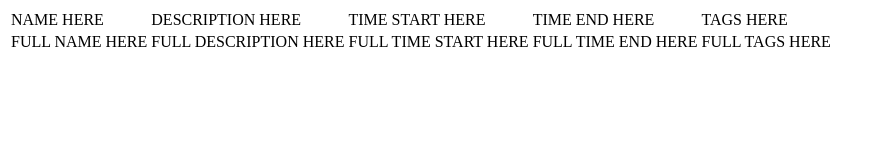
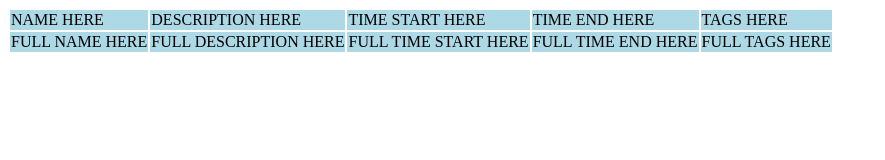
Before and after one commit to GalacticCow/Personal-Organizer-Project, a plain HTML site: page list.html in a window 1280 px wide. Shown: the whole page, without its empty margins (0-885 px from the left). Drawn offline with Linux system fonts and the light colour scheme.

Commit message:
small html/css tweaks for sanity

```diff
--- a/list.html
+++ b/list.html
@@ -4,7 +4,7 @@
     <meta charset="UTF-8">
     <title></title>
     <style>
-        p {
+        td {
             border-width: 5px;
             border-color: red;
             background-color: lightblue;
--- a/scripts.js
+++ b/scripts.js
@@ -251,6 +251,7 @@ function combineLists(list1, list2) {
     return arrayUnique(list1.concat(list2));
 }
 
+/*These are some test elements.*/
 masterItems.push(new Item("dog", "This is a dog.  It's pretty cool", "", "", "animal cute"));
 masterItems.push(new Item("cat", "This is a cat.  It's pretty nice", "", "", "animal cute"));
 masterItems.push(new Item("robot", "This is a robot.  Beep boop.", "", "", "sentient cool"));
```
Also changed, not shown: index.html (+1 -1 lines).
